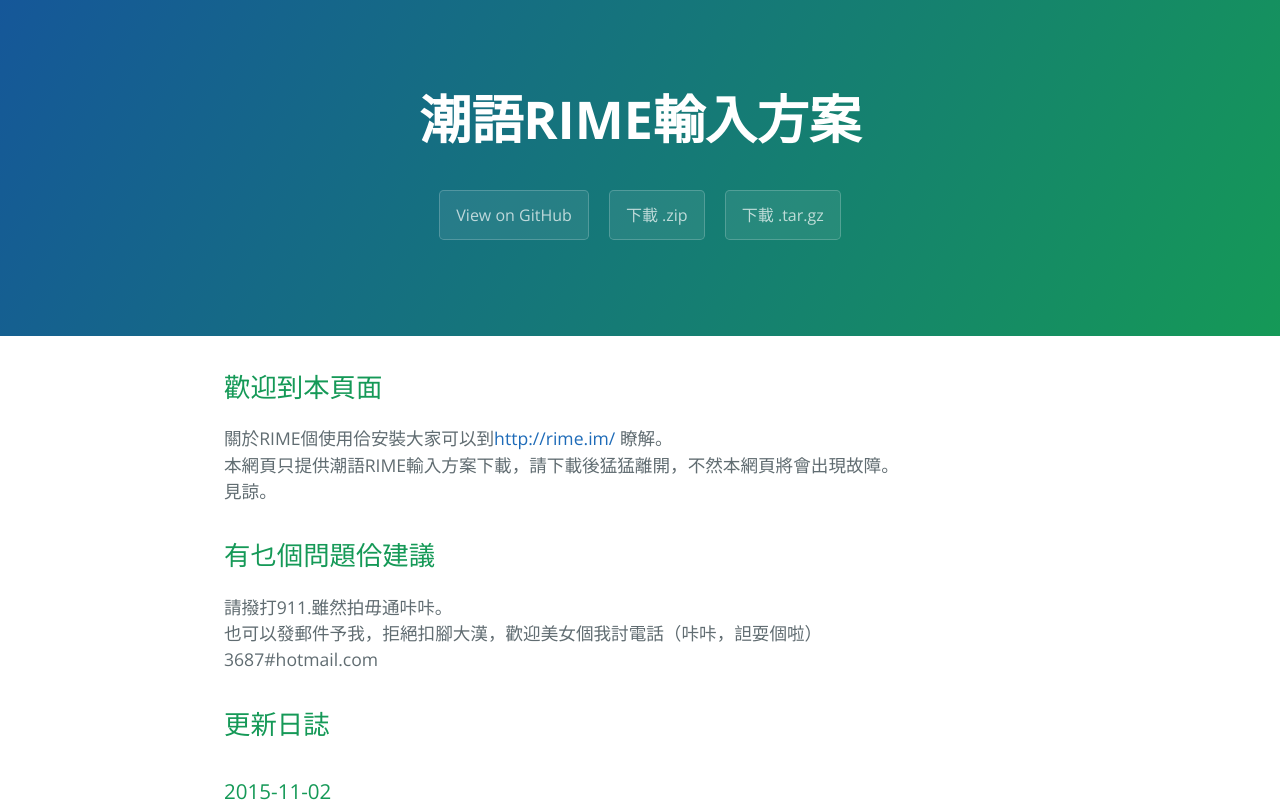
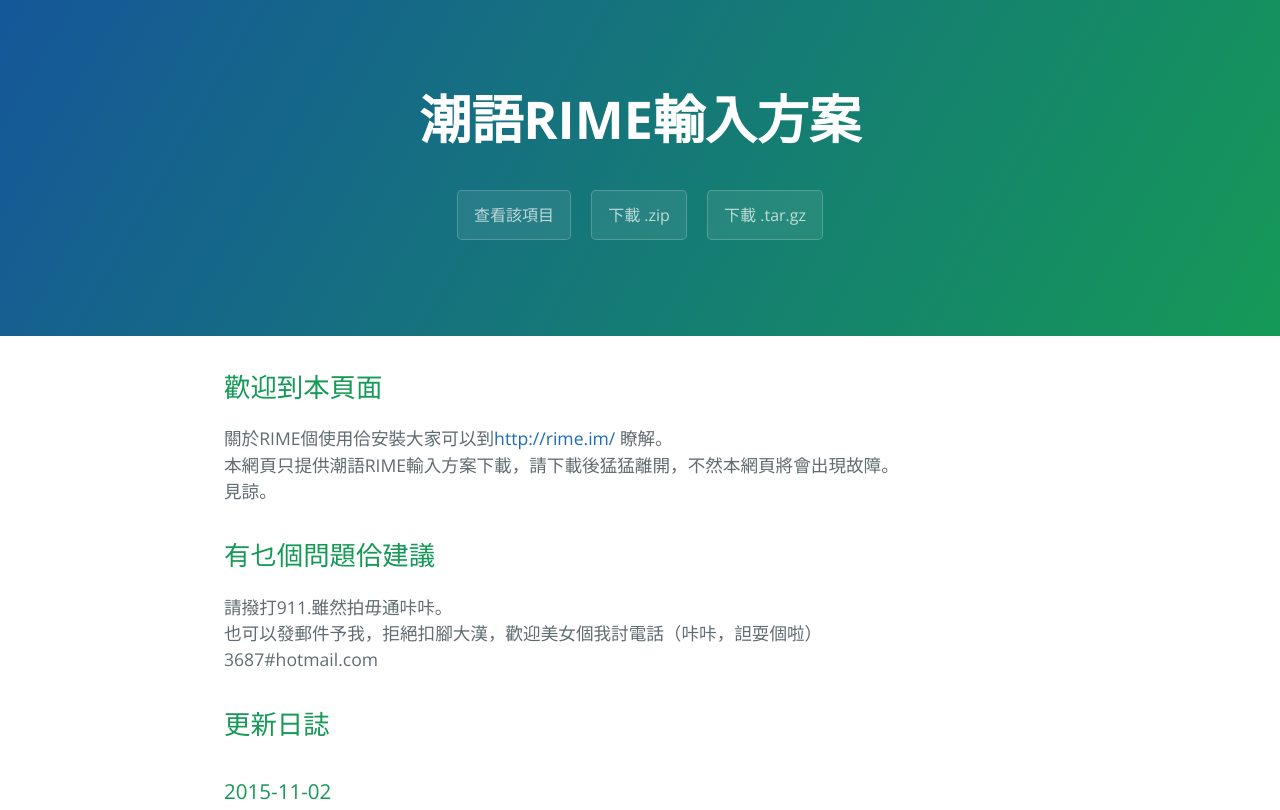
Before and after one commit to femkerr/dieghe, a plain HTML site: page index.html in a window 1280 px wide. Shown: the top 810 px of the page. Drawn offline with nearby package versions, Linux system fonts and the light colour scheme.

Commit message:
Update index.html

```diff
--- a/index.html
+++ b/index.html
@@ -13,7 +13,7 @@
     <section class="page-header">
       <h1 class="project-name">潮語RIME輸入方案</h1>
       <h2 class="project-tagline"></h2>
-      <a href="https://github.com/femkerr/dieghe" class="btn">View on GitHub</a>
+      <a href="https://github.com/femkerr/dieghe" class="btn">查看該項目</a>
       <a href="https://github.com/femkerr/dieghe/zipball/master" class="btn">下載 .zip</a>
       <a href="https://github.com/femkerr/dieghe/tarball/master" class="btn">下載 .tar.gz</a>
     </section>
```
